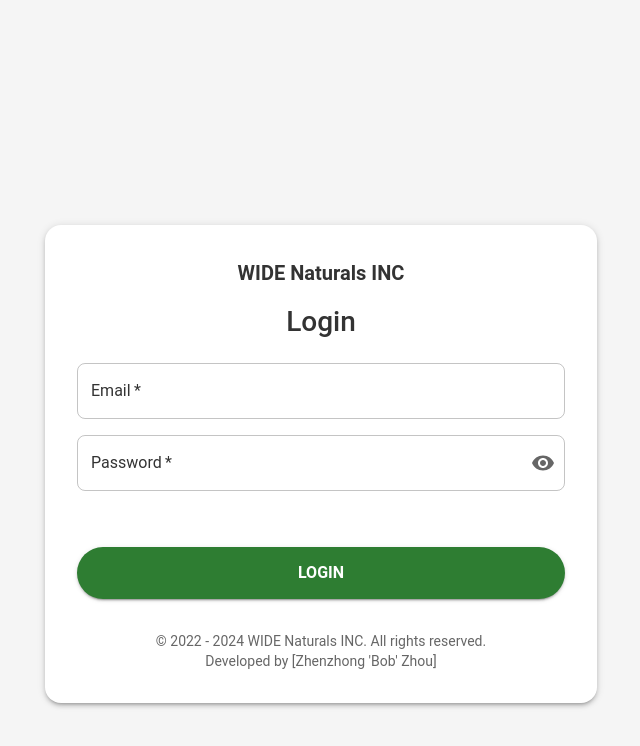
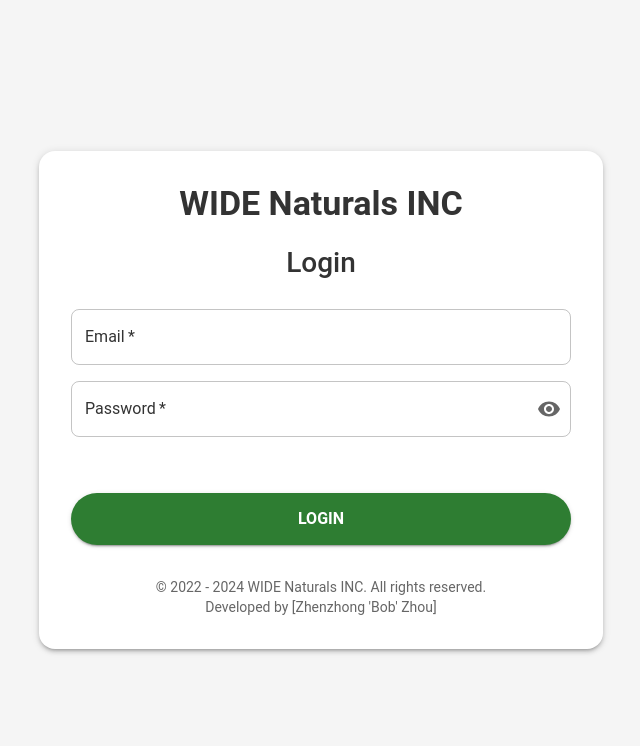
Before and after one commit to Zhenzhong-Zhou/widenaturals, a React (Create React App) app in the folder client/: page /login in a window 1280 px wide. Shown: the top 746 px of the page, without its empty margins (319-959 px from the left). Built offline with nearby package versions, Linux system fonts and the light colour scheme; no server answers.

Commit message:
Enhance login css

```diff
--- a/client/src/pages/LoginPage/LoginPage.jsx
+++ b/client/src/pages/LoginPage/LoginPage.jsx
@@ -15,10 +15,10 @@
     return (
         <Container maxWidth="sm" sx={styles.container}>
             <Paper elevation={3} sx={styles.paper}>
-                <Typography variant="h6" component="div" sx={styles.companyName}>
+                <Typography variant="h4" component="div" sx={styles.companyName}>
                     WIDE Naturals INC
                 </Typography>
-                <Typography variant="h4" component="h1" gutterBottom sx={styles.title}>
+                <Typography variant="h6" component="h1" gutterBottom sx={styles.title}>
                     Login
                 </Typography>
                 <Box component="form" onSubmit={handleLogin} aria-busy={loading} sx={styles.form}>
--- a/client/src/pages/LoginPage/LoginPageStyles.js
+++ b/client/src/pages/LoginPage/LoginPageStyles.js
@@ -1,18 +1,20 @@
 const loginPageStyles = (theme) => ({
     container: {
-        marginTop: theme.spacing(8),
+        minHeight: '100vh', // Ensures the container takes the full height of the viewport
         display: 'flex',
+        flexDirection: 'column',
         justifyContent: 'center',
         alignItems: 'center',
-        minHeight: '100vh', // Makes the container full height
-        backgroundColor: theme.palette.background.default, // Subtle background color
+        backgroundColor: theme.palette.background.default, // Optional background color
+        padding: theme.spacing(2), // Adds padding for smaller screens
     },
     paper: {
         padding: theme.spacing(4),
-        borderRadius: theme.spacing(2), // Rounded corners for a modern look
+        borderRadius: theme.spacing(2),
         maxWidth: '500px',
         width: '100%',
         textAlign: 'center',
+        boxShadow: theme.shadows[3], // Optional shadow for depth
     },
     companyName: {
         fontWeight: 'bold',
@@ -20,7 +22,7 @@
     },
     title: {
         marginBottom: theme.spacing(3),
-        fontSize: '1.75rem', // Slightly larger font size for modern typography
+        fontSize: '1.75rem',
         fontWeight: 500,
     },
     form: {
@@ -29,15 +31,15 @@
     },
     submitButton: {
         marginTop: theme.spacing(3),
-        padding: theme.spacing(1.5), // Larger padding for a bigger button
+        padding: theme.spacing(1.5),
         fontSize: '1rem',
         fontWeight: 'bold',
         backgroundColor: theme.palette.primary.main,
         '&:hover': {
             backgroundColor: theme.palette.primary.dark,
         },
-        borderRadius: theme.shape.borderRadius * 2, // Rounded corners for button
-        boxShadow: theme.shadows[2], // Adds a slight shadow for depth
+        borderRadius: theme.shape.borderRadius * 2,
+        boxShadow: theme.shadows[2],
     },
     errorText: {
         marginTop: theme.spacing(2),
```
